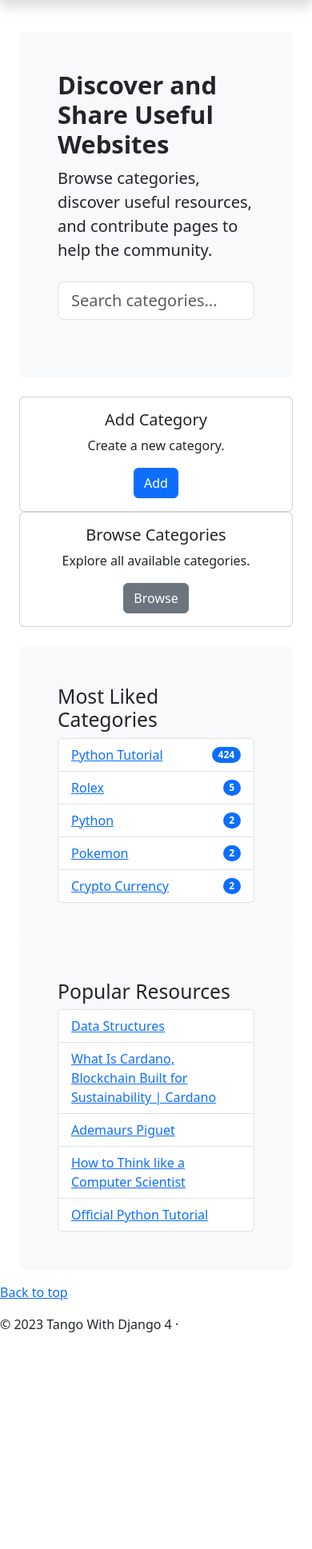
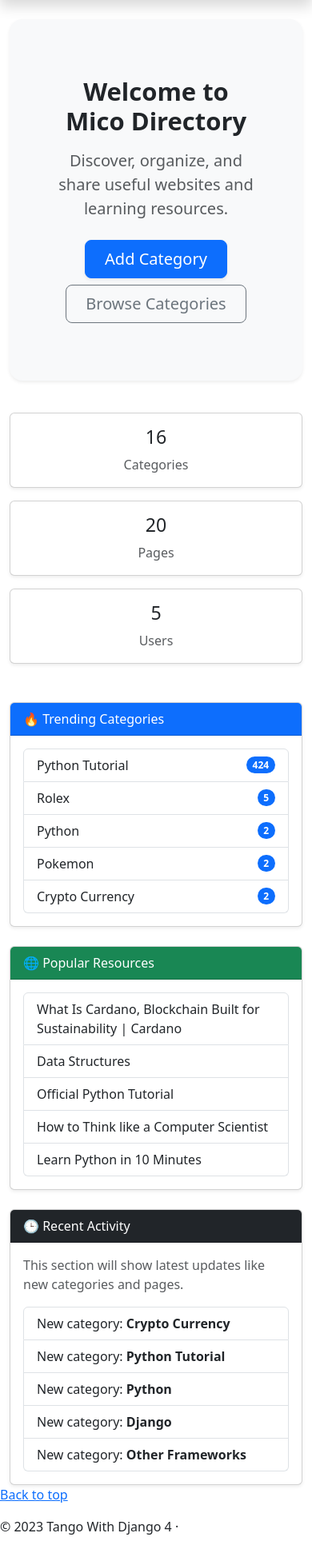
Before and after one commit to jeanjoellevillanueva/mico-training, a Django app: page / in a window 390 px wide. Shown: the part 96-2033 px from the top of the page at 80% size. Before the commit the page ends 1762 px from the top, so only its background shows below. Run offline with Django 4.2, Linux system fonts and the light colour scheme; data comes from the database, SQL or seed files in the repository; both versions use the stored data as it was after the commit.

Commit message:
UI/UX polishing(Sidebar, Hero Section, Dashboard, Navbar)

```diff
--- a/rango/models.py
+++ b/rango/models.py
@@ -46,6 +46,8 @@ class Category(models.Model):
     likes = models.IntegerField(default=0)
     slug = models.SlugField(unique=True)
 
+    date_added = models.DateTimeField(default=timezone.now)
+
     def save(self, *args, **kwargs):
         self.slug = slugify(self.name)
         super(Category, self).save(*args, **kwargs)
@@ -61,6 +63,8 @@ class Page(models.Model):
     title = models.CharField(max_length=128)
     url = models.URLField()
     views = models.IntegerField(default=0)
+
+    date_added = models.DateTimeField(default=timezone.now)
 
     def __str__(self):
         return self.title
--- a/rango/templates/rango/base.html
+++ b/rango/templates/rango/base.html
@@ -48,11 +48,7 @@
 
     {% if user.is_authenticated %}
 
-      <li class="nav-item">
-        <a class="nav-link text-white" href="{% url 'rango:profile' user.username %}">
-          Profile
-        </a>
-      </li>
+
 <!--
       <li class="nav-item">
          <a class="nav-link" href="{% url 'rango:list_profiles' %}">
@@ -79,18 +75,54 @@
         </a>
       </li>
 
-      <li class="nav-item">
-        <a class="nav-link text-white" href="{% url 'password_change' %}">
+    <li class="nav-item dropdown">
+
+      <a class="nav-link dropdown-toggle text-white"
+        href="#"
+        role="button"
+        data-bs-toggle="dropdown"
+        aria-expanded="false">
+
+        {{ user.username }}
+
+      </a>
+
+      <ul class="dropdown-menu dropdown-menu-end">
+
+          <li>
+              <a class="dropdown-item"
+                href="{% url 'rango:profile' user.username %}">
+                My Profile
+              </a>
+          </li>
+
+          <li>
+              <a class="dropdown-item"
+                href="{% url 'password_change' %}">
                 Change Password
               </a>
           </li>
 
-      <form method="post" action="{% url 'logout' %}" style="display:inline;">
+          <li>
+              <hr class="dropdown-divider">
+          </li>
+
+          <li>
+              <form method="post"
+                    action="{% url 'logout' %}">
                   {% csrf_token %}
-        <button type="submit" class="btn btn-link nav-link text-white p-0">
+                  <button type="submit"
+                          class="dropdown-item">
                       Logout
                   </button>
               </form>
+          </li>
+
+      </ul>
+
+</li>
+
+
 
     {% else %}
 
@@ -123,16 +155,19 @@
           placeholder="Search..." />
           </div>
       -->
-    <!--
+
     <div class="position-sticky pt-3 sidebar-sticky">
+
       <h6 class="px-3 text-muted text-uppercase">
            Categories
       </h6>
+
       <div id="categories-listing">
-            {% include 'rango/category_list.html' %}
+          {% get_category_list %}
       </div>
+
     </div>
-    -->
+
   <!--
         <ul class="nav flex-column">
             <li class="nav-item">
@@ -151,40 +186,7 @@
   -->
         <!-- SIDEBAR -->
 
-        <h6 class="sidebar-heading d-flex justify-content-between align-items-center px-3 mt-4 mb-1 text-muted text-uppercase">
-          <span>Quick Action</span>
-        </h6>
-        <ul class="nav flex-column mb-2">
-          <li class="nav-item">
-            <a class="nav-link" href="{% url 'rango:add_category' %}">
-              <span data-feather="file-text" class="align-text-bottom"></span>
-              Add New Category
-            </a>
-          </li>
-          {% if user.is_authenticated %}
-          <!-- Show these links when the user is logged in -->
-          <li class="nav-item">
-          <a class="nav-link" href="{% url 'rango:restricted' %}">
-            <span data-feather="file-text" class="align-text-bottom"></span>
-            Restricted Page</a>
-        </li>
 
-          <h6 class="sidebar-heading d-flex justify-content-between align-items-center px-3 mt-4 mb-1 text-muted text-uppercase">
-              <span>Account</span>
-          </h6>
-
-          <li class="nav-item">
-          <a class="nav-link" href="{% url 'password_change' %}">
-            <span data-feather="file-text" class="align-text-bottom"></span>
-            Change Password</a>
-        </li>
-        <li class="nav-item">
-            <a class="nav-link" href="{% url 'rango:about' %}">
-            <span data-feather="file-text" class="align-text-bottom"></span>
-            About</a>
-        </li>
-          {% endif %}
-        </ul>
     </div>
     </nav>
 
--- a/rango/templates/rango/index.html
+++ b/rango/templates/rango/index.html
@@ -7,157 +7,184 @@
 
     {% block body_block %}
 
-    <div class="container-fluid py-3">
+    <div class="p-5 mb-4 bg-light rounded-4 text-center shadow-sm">
 
-     <div class="p-5 mb-4 bg-light rounded-3">
+    <div class="container py-4">
 
-        <h1 class="display-5 fw-bold">
-            Discover and Share Useful Websites
+        <h1 class="display-5 fw-bold mb-3">
+            Welcome to Mico Directory
         </h1>
 
-        <p class="lead">
-            Browse categories, discover useful resources,
-            and contribute pages to help the community.
+        <p class="lead text-muted mb-4">
+            Discover, organize, and share useful websites and learning resources.
         </p>
 
-        <div class="row mt-4">
+        <div class="d-flex justify-content-center gap-2 flex-wrap">
 
-            <div class="col-md-8">
+            <a href="{% url 'rango:add_category' %}"
+               class="btn btn-primary btn-lg px-4 shadow-sm">
+                Add Category
+            </a>
 
-                <input
-                    type="search"
-                    id="search-input"
-                    class="form-control form-control-lg"
-                    placeholder="Search categories..." />
+            <a href="#categories-section"
+               class="btn btn-outline-secondary btn-lg px-4">
+                Browse Categories
+            </a>
 
-            </div>
-
-        </div>
-
-        <div class="row mt-3">
-
-            <div class="col-md-8">
-
-                <div id="search-results"
-                    class="list-group mt-2">
         </div>
 
     </div>
 
     </div>
 
-        {% if user.is_authenticated %}
-          <p class="text-muted">
-            Welcome back, {{ user.username }}
-          </p>
-        {% endif %}
-
-     </div>
         <!--  HERO SECTION ENDS  -->
 
-     <div class="row mb-4">
+    <div class="row text-center mt-4 mb-4 g-3">
 
     <div class="col-md-4">
-        <div class="card text-center">
+        <div class="card shadow-sm">
             <div class="card-body">
-                <h5 class="card-title">Add Category</h5>
-                <p>Create a new category.</p>
-
-                <a href="{% url 'rango:add_category' %}"
-                   class="btn btn-primary">
-                    Add
-                </a>
+                <h3>{{ total_categories }}</h3>
+                <p class="text-muted mb-0">Categories</p>
             </div>
         </div>
     </div>
 
-    {% if user.is_authenticated %}
     <div class="col-md-4">
-        <div class="card text-center">
+        <div class="card shadow-sm">
             <div class="card-body">
-                <h5 class="card-title">My Profile</h5>
-                <p>View and edit your profile.</p>
-
-                <a href="{% url 'rango:profile' user.username %}"
-                   class="btn btn-success">
-                    Profile
-                </a>
+                <h3>{{ total_pages }}</h3>
+                <p class="text-muted mb-0">Pages</p>
             </div>
         </div>
     </div>
-    {% endif %}
 
     <div class="col-md-4">
-        <div class="card text-center">
+        <div class="card shadow-sm">
             <div class="card-body">
-                <h5 class="card-title">Browse Categories</h5>
-                <p>Explore all available categories.</p>
-
-                <a href="#"
-                   class="btn btn-secondary">
-                    Browse
-                </a>
+                <h3>{{ total_users }}</h3>
+                <p class="text-muted mb-0">Users</p>
             </div>
         </div>
     </div>
 
 </div>
 
-    <div class="row mt-4">
+<div class="row mt-4 g-4">
+
+    <!-- LEFT: Trending Categories -->
     <div class="col-md-6">
-      <div class="h-100 p-5 bg-light rounded-3">
-        <h2>Most Liked Categories</h2>
+
+        <div class="card shadow-sm h-100">
+            <div class="card-header bg-primary text-white">
+                🔥 Trending Categories
+            </div>
+
+            <div class="card-body">
 
                 {% if categories %}
 
-         <ul class="list-group">
+                    <div class="list-group">
+
                         {% for category in categories %}
-                <li class="list-group-item d-flex justify-content-between align-items-center">
-                    <!-- The following line is changed to add an HTML hyperlink -->
-                    <a href="{% url 'rango:show_category' category.slug %}">
+
+                            <a href="{% url 'rango:show_category' category.slug %}"
+                               class="list-group-item list-group-item-action d-flex justify-content-between align-items-center">
+
                                 {{ category.name }}
-                    </a>
 
                                 <span class="badge bg-primary rounded-pill">
                                     {{ category.likes }}
                                 </span>
-                </li>
+
+                            </a>
 
                         {% endfor %}
-            </ul>
+
+                    </div>
+
                 {% else %}
-            <strong>There are no categories present.</strong>
+                    <p class="text-muted">No categories available.</p>
                 {% endif %}
+
             </div>
         </div>
 
+    </div>
 
+    <!-- RIGHT: Popular Resources -->
     <div class="col-md-6">
-     <div class="h-100 p-5 bg-light rounded-3">
 
-      <h2>Popular Resources</h2>
+        <div class="card shadow-sm h-100">
+
+            <div class="card-header bg-success text-white">
+                🌐 Popular Resources
+            </div>
+
+            <div class="card-body">
 
                 {% if pages %}
-        <ul class="list-group">
-          {% for page in pages %}
 
-            <li class="list-group-item">
+                    <div class="list-group">
+
+                        {% for page in recent_pages %}
 
                             <a href="{{ page.url }}"
-                   target="_blank">
+                               target="_blank"
+                               class="list-group-item list-group-item-action">
+
                                 {{ page.title }}
+
                             </a>
 
+                        {% endfor %}
+
+                    </div>
+
+                {% else %}
+                    <p class="text-muted">No pages available.</p>
+                {% endif %}
+
+            </div>
+
+        </div>
+
+    </div>
+
+</div>
+
+<div class="row mt-4">
+
+    <div class="col-md-12">
+
+        <div class="card shadow-sm">
+
+            <div class="card-header bg-dark text-white">
+                🕒 Recent Activity
+            </div>
+
+            <div class="card-body">
+
+                <p class="text-muted">
+                    This section will show latest updates like new categories and pages.
+                </p>
+
+                <ul class="list-group">
+
+                    {% for category in recent_categories %}
+                        <li class="list-group-item">
+                            New category: <strong>{{ category.name }}</strong>
                         </li>
                     {% endfor %}
+
                 </ul>
 
-       {% else %}
-         <strong>There are no pages present.</strong>
-       {% endif %}
-
+            </div>
 
         </div>
+
     </div>
+
 </div>
+
 {% endblock %}
--- a/rango/views.py
+++ b/rango/views.py
@@ -75,11 +75,20 @@ class IndexView(View):
         category_list = Category.objects.order_by('-likes')[:5]
         page_list = Page.objects.order_by('-views')[:5]
 
+        recent_categories = Category.objects.order_by('-date_added')[:5]
+        recent_pages = Page.objects.order_by('-date_added')[:5]
+
         context_dict = {
-            'boldmessage:': 'Crunchy, creamy, cookie, candy, cupcake!',
+            'boldmessage': 'Crunchy, creamy, cookie, candy, cupcake!',
             'categories': category_list,
             'pages': page_list,
-            'visits': int(request.session.get('visits', '1')) # IMPORTANT: use session not cookies
+            'visits': int(request.session.get('visits', '1')), # IMPORTANT: use session not cookies
+
+            'total_categories': Category.objects.count(),
+            'total_pages': Page.objects.count(),
+            'total_users': User.objects.count(),
+            'recent_categories': recent_categories,
+            'recent_pages': recent_pages,
         }
 
         # Obtain our Response object early so we can add cookie information.
```
Also changed, not shown: db.sqlite3, rango/migrations/0007_category_date_added_page_date_added.py (added). Lines whose indentation alone changed are shown as unchanged.
